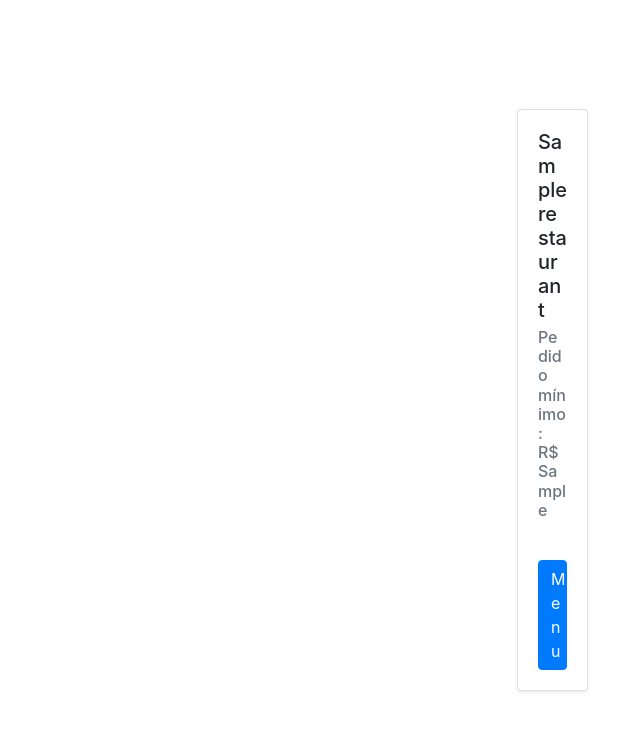
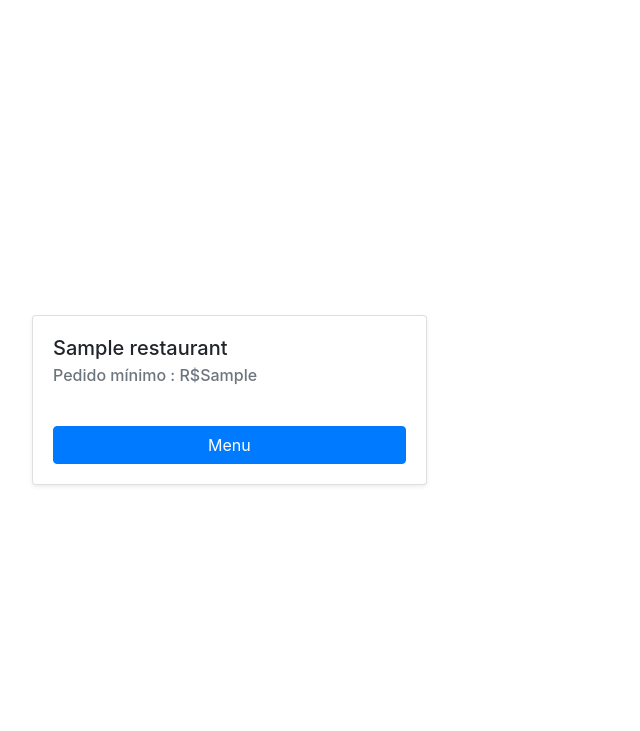
Before and after one commit to mojimi/icupom, a Flask app: template templates/query.html in a window 1280 px wide. Shown: the top 731 px of the page, without its empty margins (0-640 px from the left). Run offline with Flask 2, Linux system fonts and the light colour scheme; the template is opened without the code that fills it: most values are stand-ins (such as "Sample title", 1, 10 or a date in 2020); some libraries are stand-ins or nearby versions.

Commit message:
html fix

```diff
--- a/templates/query.html
+++ b/templates/query.html
@@ -1,6 +1,6 @@
 {% extends 'base.html' %}
 {% block body %}
-<div class="row">
+<div class="row w-100">
     {% for restaurant in restaurants %}
         {% if restaurant['items']|length > 0 %}
         <div class="col-6 col-sm-4 p-2">
```
